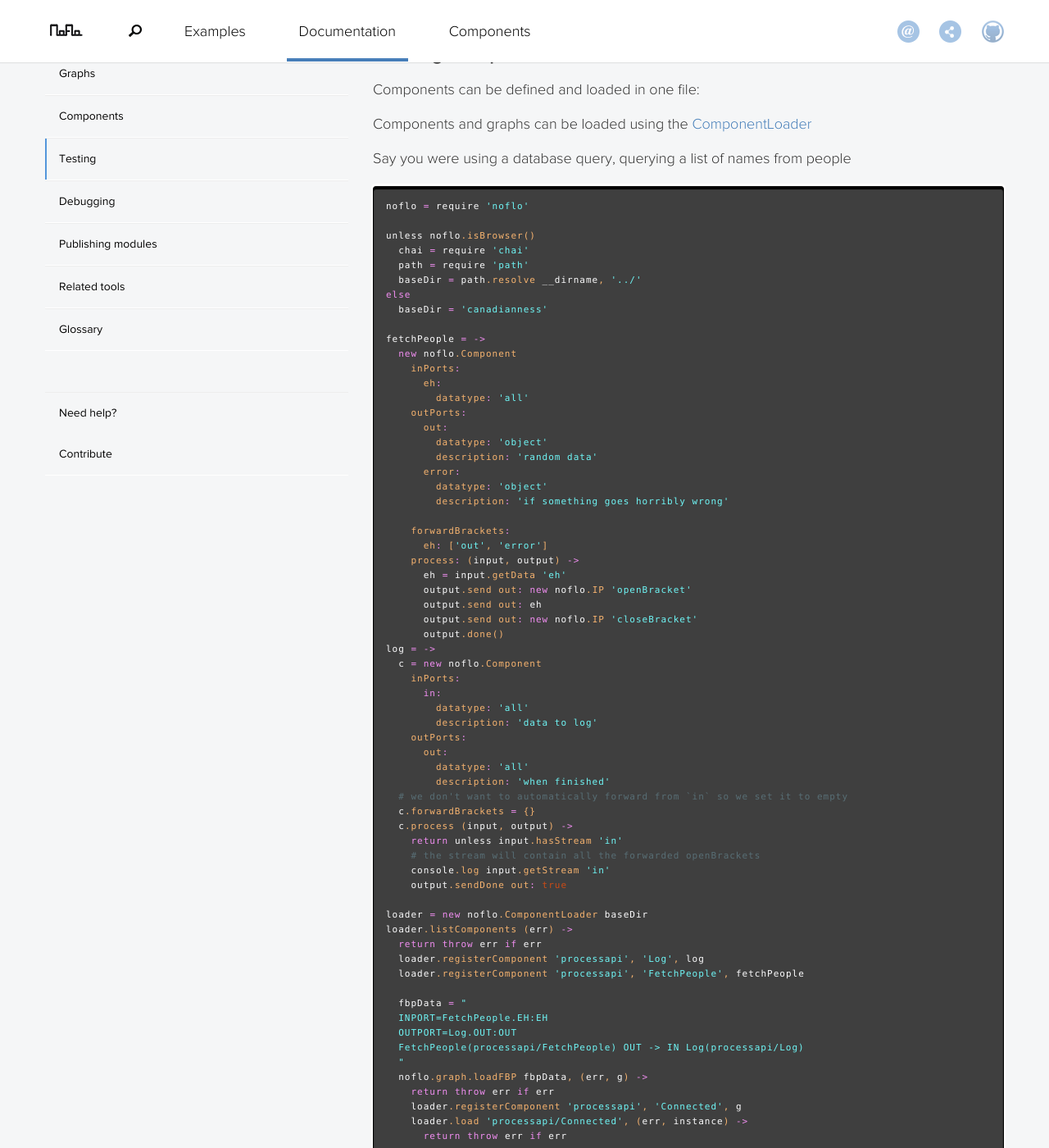
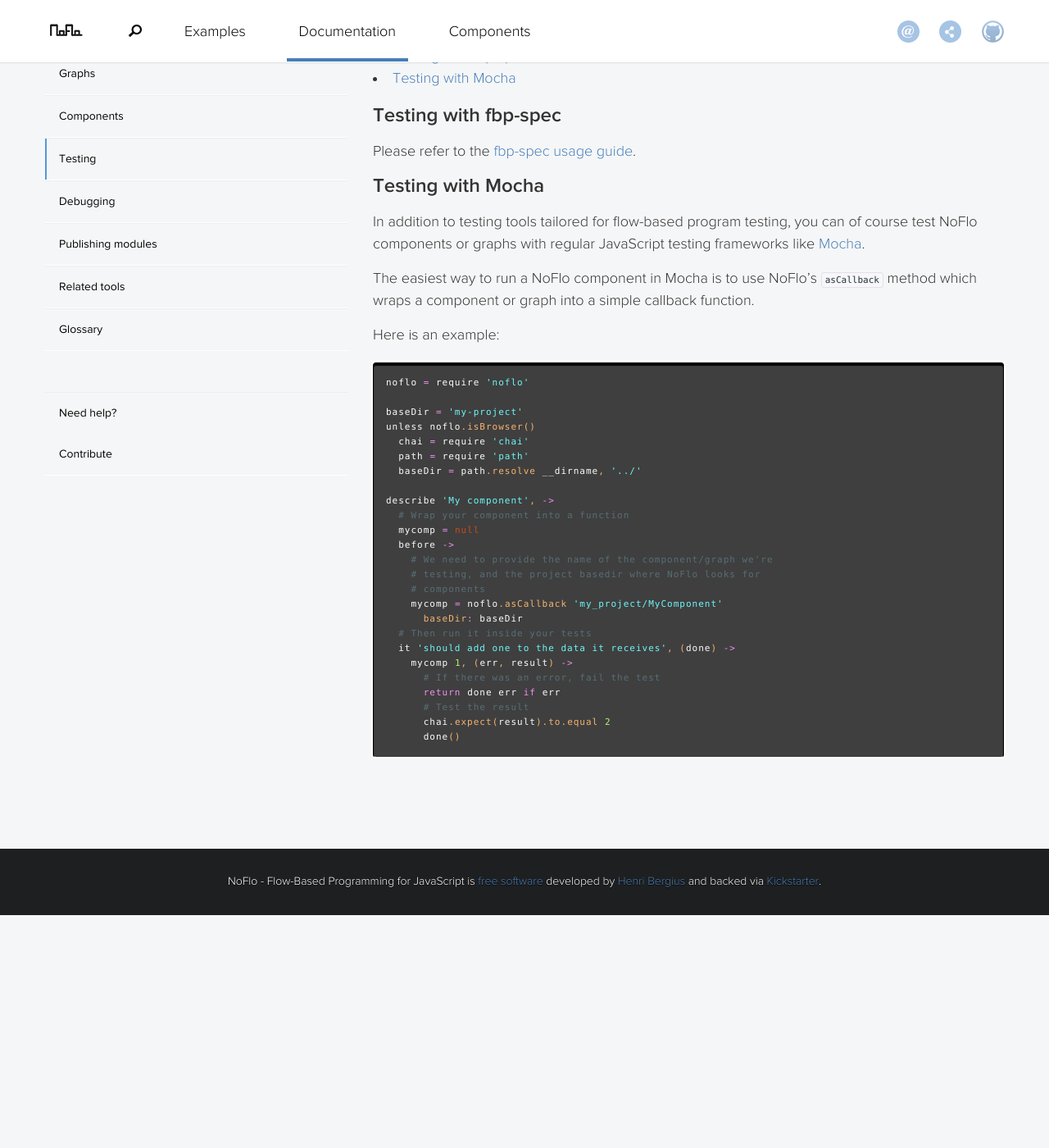
Before and after one commit to noflo/noflo.github.io, a Jekyll site: the page built from documentation/_posts/2016-07-20-testing.md, in a window 1280 px wide and 1400 px high, scrolled down 385 px. Shown: the whole window at 82% size. Built offline with Jekyll 4.4.1, drawn with Linux system fonts in a browser that asks for light colours; nearby versions of some CDN libraries; after the commit the page ends 1501 px from its top, so only the background shows below that; some of the changed text lies outside the part shown.

Commit message:
Simplify test example

````diff
--- a/documentation/_posts/2016-07-20-testing.md
+++ b/documentation/_posts/2016-07-20-testing.md
@@ -2,100 +2,45 @@
 layout: documentation
 title: Testing
 ---
+- [Testing with fbp-spec](#testing-with-fbp-spec)
+- [Testing with Mocha](#testing-with-mocha)
 
-## <a id="loading-components-inline"></a> Loading Components inline
-Components can be defined and loaded in one file:
+## Testing with fbp-spec
 
-Components and graphs can be loaded using the [ComponentLoader](@TODO:link)
+Please refer to the [fbp-spec usage guide](https://github.com/flowbased/fbp-spec#usage).
 
-Say you were using a database query, querying a list of names from people
+## Testing with Mocha
+
+In addition to testing tools tailored for flow-based program testing, you can of course test NoFlo components or graphs with regular JavaScript testing frameworks like [Mocha](https://mochajs.org/).
+
+The easiest way to run a NoFlo component in Mocha is to use NoFlo's `asCallback` method which wraps a component or graph into a simple callback function.
+
+Here is an example:
 
 ```coffeescript
 noflo = require 'noflo'
 
+baseDir = 'my-project'
 unless noflo.isBrowser()
   chai = require 'chai'
   path = require 'path'
   baseDir = path.resolve __dirname, '../'
-else
-  baseDir = 'canadianness'
 
-fetchPeople = ->
-  new noflo.Component
-    inPorts:
-      eh:
-        datatype: 'all'
-    outPorts:
-      out:
-        datatype: 'object'
-        description: 'random data'
-      error:
-        datatype: 'object'
-        description: 'if something goes horribly wrong'
-
-    forwardBrackets:
-      eh: ['out', 'error']
-    process: (input, output) ->
-      eh = input.getData 'eh'
-      output.send out: new noflo.IP 'openBracket'
-      output.send out: eh
-      output.send out: new noflo.IP 'closeBracket'
-      output.done()
-log = ->
-  c = new noflo.Component
-    inPorts:
-      in:
-        datatype: 'all'
-        description: 'data to log'
-    outPorts:
-      out:
-        datatype: 'all'
-        description: 'when finished'
-  # we don't want to automatically forward from `in` so we set it to empty
-  c.forwardBrackets = {}
-  c.process (input, output) ->
-    return unless input.hasStream 'in'
-    # the stream will contain all the forwarded openBrackets
-    console.log input.getStream 'in'
-    output.sendDone out: true
-
-loader = new noflo.ComponentLoader baseDir
-loader.listComponents (err) ->
-  return throw err if err
-  loader.registerComponent 'processapi', 'Log', log
-  loader.registerComponent 'processapi', 'FetchPeople', fetchPeople
-
-  fbpData = "
-  INPORT=FetchPeople.EH:EH
-  OUTPORT=Log.OUT:OUT
-  FetchPeople(processapi/FetchPeople) OUT -> IN Log(processapi/Log)
-  "
-  noflo.graph.loadFBP fbpData, (err, g) ->
-    return throw err if err
-    loader.registerComponent 'processapi', 'Connected', g
-    loader.load 'processapi/Connected', (err, instance) ->
-      return throw err if err
-
-      # instance of the graph we defined in `fbpData`
-      c = instance
-
-      # create and attach sockets
-      eh = noflo.internalSocket.createSocket()
-      out = noflo.internalSocket.createSocket()
-      c.inPorts.eh.attach eh
-      c.outPorts.out.attach out
-
-      # will be openBracket, data, closeBracket
-      # and those will be forwarded to Log `in` port
-      # which will wrap the brackets that FetchPeople itself sends
-      eh.send new noflo.IP 'openBracket'
-      eh.send 'message'
-      eh.send new noflo.IP 'closeBracket'
-
-      out.on 'data', (data) ->
-        console.log 'done!'
+describe 'My component', ->
+  # Wrap your component into a function
+  mycomp = null
+  before ->
+    # We need to provide the name of the component/graph we're
+    # testing, and the project basedir where NoFlo looks for
+    # components
+    mycomp = noflo.asCallback 'my_project/MyComponent'
+      baseDir: baseDir
+  # Then run it inside your tests
+  it 'should add one to the data it receives', (done) ->
+    mycomp 1, (err, result) ->
+      # If there was an error, fail the test
+      return done err if err
+      # Test the result
+      chai.expect(result).to.equal 2
+      done()
 ```
-
-------------
-
-For more testing examples, check out the [Writing your own project - Testing](/projects/testing/)
````
